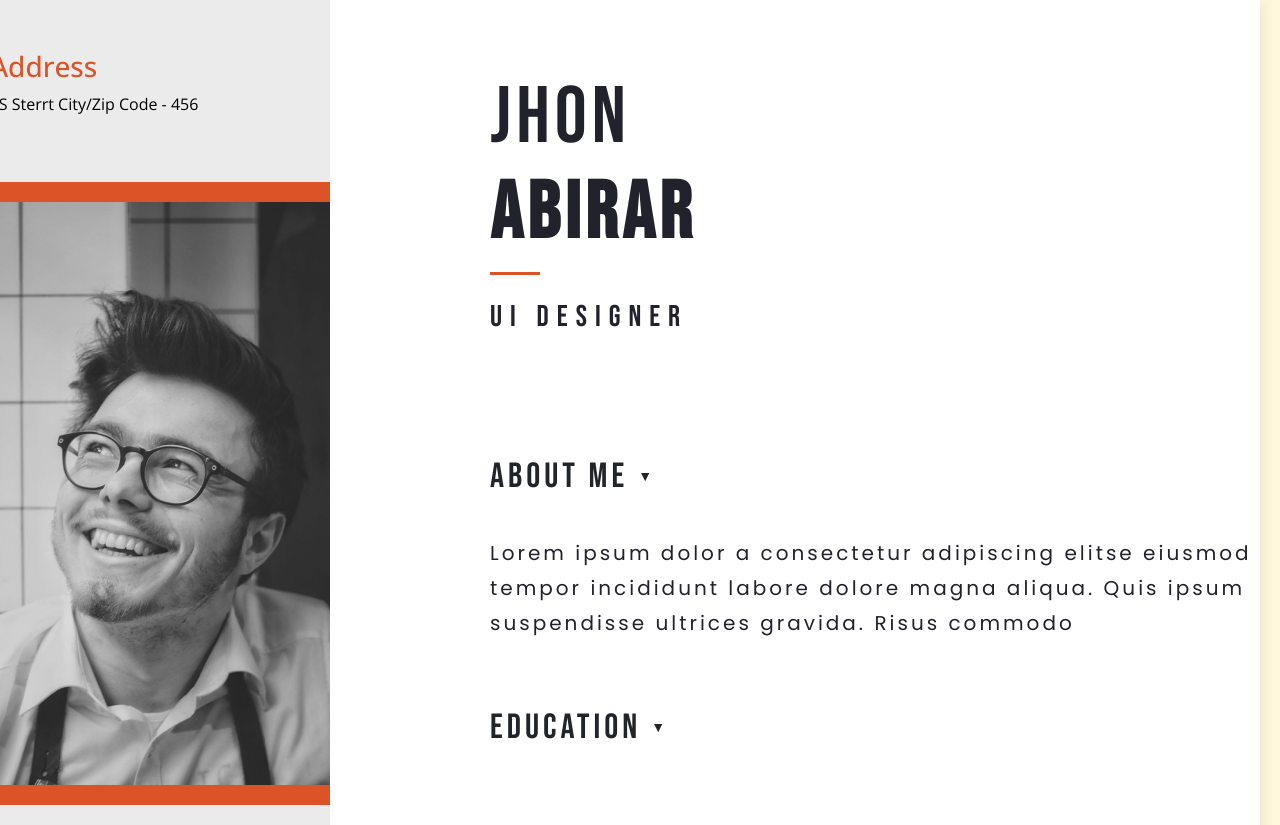
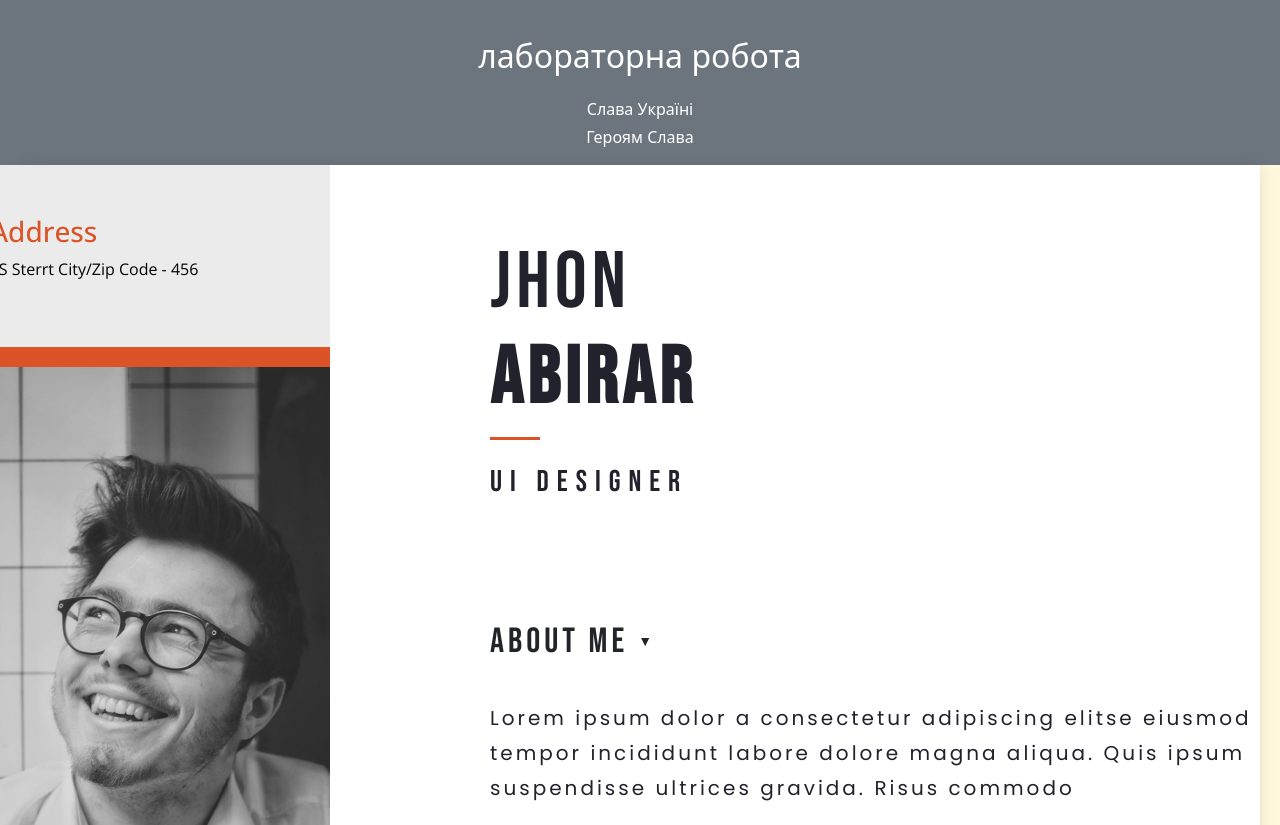
Before and after one commit to Ivan-Vakhula07/pm_22_07, a website: page src/app/index.html in a window 1280 px wide. Shown: the top 825 px of the page. Drawn offline with nearby package versions, Linux system fonts and the light colour scheme; files that its build step writes are made by us from their sources.

Commit message:
Lab 2 & 3: Initial Gulp setup, HTML includes and SCSS implementation

```diff
--- a/src/app/components/footer.html
+++ b/src/app/components/footer.html
@@ -1,3 +1,3 @@
-<footer>
-    <p>Тестування завершено. Для зупинки сервера Gulp натисніть <strong>Ctrl+C</strong>.</p>
+<footer class="text-center py-3 bg-dark text-white mt-5">
+    <p class="mb-0">Тестування завершено. Для зупинки сервера Gulp натисніть **Ctrl+C**.</p>
 </footer>
--- a/src/app/components/header.html
+++ b/src/app/components/header.html
@@ -1,5 +1,5 @@
-<header>
-    <h1>🔥 Gulp — Наш Інструмент Технологічної Перемоги! 🇺🇦</h1>
-    <p class="dedication">Присвята нашим Захисникам, які дають нам можливість працювати і створювати майбутнє.</p>
-    <p>Цей проєкт демонструє <strong>професійний, високопродуктивний Gulp-пайплайн</strong>, що відповідає світовим стандартам якості.</p>
+<header class="text-center py-3 bg-secondary text-white">
+    <h1>лабораторна робота</h1>
+    <p class="dedication mb-1">Слава Україні</p>
+    <p class="mb-0">Героям Слава</p>
 </header>
--- a/src/app/index.html
+++ b/src/app/index.html
@@ -5,17 +5,17 @@
     <meta name="viewport" content="width=device-width, initial-scale=1.0" />
     <title>Resume |van</title>
 
-    <!-- ✅ 1. ЛОКАЛЬНИЙ BOOTSTRAP (скопійовано Gulp-таском 'bootstrap-css') -->
     <link href="css/bootstrap.min.css" rel="stylesheet" />
 
-    <!-- ✅ 2. ВАШІ СТИЛІ (скопійовано Gulp-таском 'styles') -->
     <link href="css/style.min.css" rel="stylesheet" />
-    <!-- 🆕 ДОДАНО: СТИЛІ index.min.css -->
     <link href="css/index.min.css" rel="stylesheet" />
 
 </head>
 
 <body>
+
+@@include('components/header.html')
+
 <div class="container">
     <div class="content">
         <section class="left">
@@ -312,10 +312,10 @@
 </div>
 
 
-<!-- ✅ 3. ЛОКАЛЬНИЙ BOOTSTRAP JS (скопійовано Gulp-таском 'bootstrap-js') -->
+@@include('components/footer.html')
+
 <script src="js/bootstrap.bundle.min.js"></script>
 
-<!-- ✅ 4. ВАШІ СКРИПТИ (скопійовано Gulp-таском 'uglify') -->
 <script src="js/all.min.js"></script>
 </body>
 </html>
```
